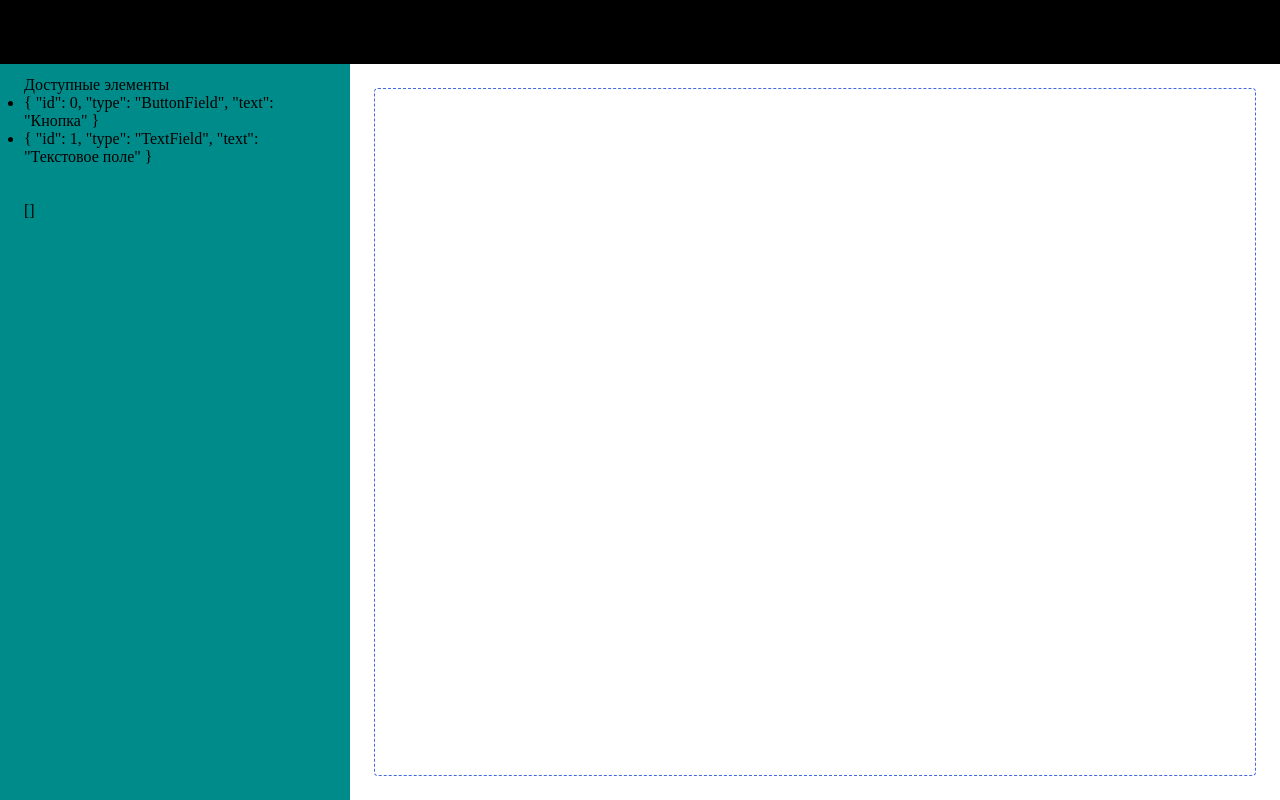
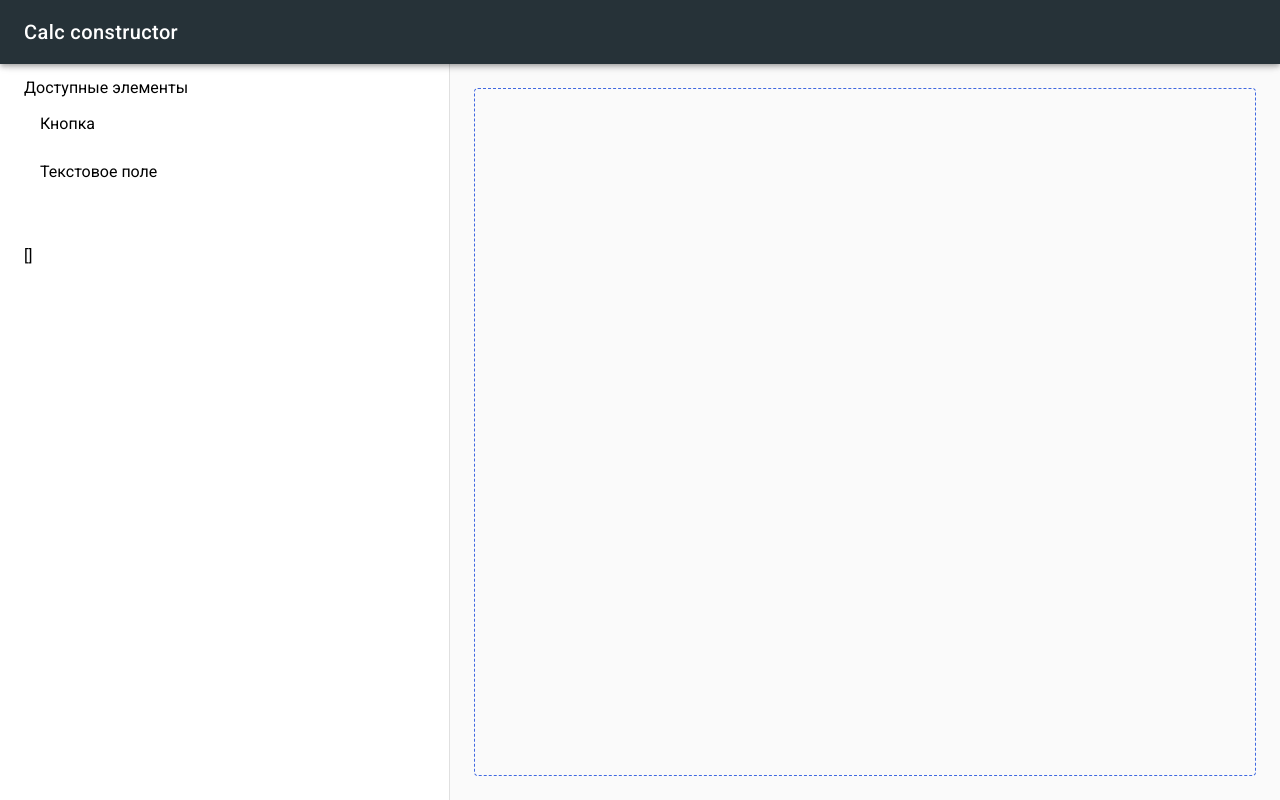
Before and after one commit to v3il/calc-builder, a Vue app in the folder client/: page /constructor in a window 1280 px wide. Built offline with nearby package versions, Linux system fonts and the light colour scheme.

Commit message:
Fully removed vuetify

```diff
--- a/client/src/App.vue
+++ b/client/src/App.vue
@@ -5,11 +5,12 @@
 </template>
 
 <style>
-    /*@import '../node_modules/vuetify/dist/vuetify.min.css';*/
-
     * {
         padding: 0;
         margin: 0;
         box-sizing: border-box;
+
+        font-family: Roboto,sans-serif;
+        line-height: 1.5;
     }
 </style>
--- a/client/src/components/LayoutBuilder.vue
+++ b/client/src/components/LayoutBuilder.vue
@@ -9,7 +9,7 @@
                 sort: false,
             }">
                 <li v-for="item in items" :key="item.id" :data-item="item.type" class="js-item">
-                    {{item}}
+                    {{item.text}}
                 </li>
             </Draggable>
 
@@ -139,15 +139,32 @@
     .layout-builder-wrapper {
         padding: 24px;
         overflow-y: auto;
-        margin-left: 350px;
+        margin-left: 450px;
+        background: #fafafa;
     }
 
     .layout-builder-menu {
-        width: 350px;
+        width: 450px;
         padding: 12px 24px;
-        background-color: darkcyan;
         position: fixed;
         top: 64px;
         bottom: 0;
+        background-color: #fff;
+        border-right: 1px solid rgba(0,0,0,0.12);
+        z-index: 2;
+    }
+
+    li {
+        align-items: center;
+        color: inherit;
+        display: flex;
+        font-size: 16px;
+        font-weight: 400;
+        height: 48px;
+        margin: 0;
+        padding: 0 16px;
+        position: relative;
+        text-decoration: none;
+        cursor: pointer;
     }
 </style>
--- a/client/src/components/fields/ButtonField.vue
+++ b/client/src/components/fields/ButtonField.vue
@@ -1,11 +1,11 @@
 <template>
-    <v-flex class="field-wrapper">
+    <div class="field-wrapper">
         <FieldsParamsToolbar>
             <RemoveFieldToolbarItem @fieldRemove="emitFieldRemove"></RemoveFieldToolbarItem>
         </FieldsParamsToolbar>
 
-        <v-btn block>{{params.text}}</v-btn>
-    </v-flex>
+        <button>{{params.text}}</button>
+    </div>
 </template>
 
 <script>
--- a/client/src/components/fields/FieldBase.vue
+++ b/client/src/components/fields/FieldBase.vue
@@ -35,5 +35,6 @@
         border: 1px solid violet;
         padding: 18px 18px;
         position: relative;
+        display: inline-block;
     }
 </style>
--- a/client/src/components/fields/TextField.vue
+++ b/client/src/components/fields/TextField.vue
@@ -1,24 +1,21 @@
 <template>
-    <v-flex v-bind="{
-        [`xs3`]: params.size.width === 0.33,
-        [`xs6`]: params.size.width === 0.5,
-        [`xs9`]: params.size.width === 0.66,
-        [`xs12`]: params.size.width === 1.0,
+    <div :style="{
+        width: params.size.width * 100 + '%',
     }" class="field-wrapper">
         <FieldsParamsToolbar>
             <FieldSizeAndPositionSelector :options="params.size"></FieldSizeAndPositionSelector>
             <RemoveFieldToolbarItem @fieldRemove="emitFieldRemove"></RemoveFieldToolbarItem>
         </FieldsParamsToolbar>
 
-        <v-text-field
+        <input type="text"
             single-line
             full-width
             label="Outline"
             outline
             hide-details
             v-model="params.text"
-        ></v-text-field>
-    </v-flex>
+        >
+    </div>
 </template>
 
 <script>
--- a/client/src/components/fields_toolbar/FieldSizeAndPositionSelector.vue
+++ b/client/src/components/fields_toolbar/FieldSizeAndPositionSelector.vue
@@ -1,53 +1,57 @@
 <template>
-    <div class="text-xs-center">
-    <v-menu :close-on-content-click="false" :nudge-bottom="12" :nudge-right="6" offset-y bottom left>
-        <v-btn small icon @click="" slot="activator">
-            <v-icon>control_camera</v-icon>
-        </v-btn>
 
-        <v-card dark>
-            <v-list class="options-list">
-                <v-list-tile>
-                    <v-list-tile-content>
-                        <v-list-tile-title>Размеры и положение</v-list-tile-title>
-                    </v-list-tile-content>
-                </v-list-tile>
-            </v-list>
+    <button>
+        <i class="material-icons">settings</i>
+    </button>
 
-            <v-divider></v-divider>
+    <!--<div>-->
+        <!--<v-btn small icon @click="" slot="activator">-->
+            <!--<v-icon>control_camera</v-icon>-->
+        <!--</v-btn>-->
 
-            <v-list class="options-list">
-                <v-list-tile>
-                    <v-list-tile-content>
-                        <v-list-tile-title>Размер поля</v-list-tile-title>
+        <!--<v-card dark>-->
+            <!--<v-list class="options-list">-->
+                <!--<v-list-tile>-->
+                    <!--<v-list-tile-content>-->
+                        <!--<v-list-tile-title>Размеры и положение</v-list-tile-title>-->
+                    <!--</v-list-tile-content>-->
+                <!--</v-list-tile>-->
+            <!--</v-list>-->
 
-                        {{sizes}}
-                        <br>
-                        {{params.width}}
-                        <br>
+            <!--<v-divider></v-divider>-->
 
-                        <div class="size-selector">
-                            <div
-                                v-for="size in sizes"
-                                @click="setSize(size)"
-                                :class="{selected: size <= params.width}"
-                                :style="{width: `${100 / sizes.length}%`}"
-                                class="size-selector-item"
-                            ></div>
-                        </div>
-                    </v-list-tile-content>
-                </v-list-tile>
+            <!--<v-list class="options-list">-->
+                <!--<v-list-tile>-->
+                    <!--<v-list-tile-content>-->
+                        <!--<v-list-tile-title>Размер поля</v-list-tile-title>-->
 
-                <v-list-tile>
-                    <v-list-tile-action>
-                        <v-switch dark color="purple"></v-switch>
-                    </v-list-tile-action>
-                    <v-list-tile-title>Enable hints</v-list-tile-title>
-                </v-list-tile>
-            </v-list>
-        </v-card>
-    </v-menu>
-    </div>
+                        <!--{{sizes}}-->
+                        <!--<br>-->
+                        <!--{{params.width}}-->
+                        <!--<br>-->
+
+                        <!--<div class="size-selector">-->
+                            <!--<div-->
+                                <!--v-for="size in sizes"-->
+                                <!--@click="setSize(size)"-->
+                                <!--:class="{selected: size <= params.width}"-->
+                                <!--:style="{width: `${100 / sizes.length}%`}"-->
+                                <!--class="size-selector-item"-->
+                            <!--&gt;</div>-->
+                        <!--</div>-->
+                    <!--</v-list-tile-content>-->
+                <!--</v-list-tile>-->
+
+                <!--<v-list-tile>-->
+                    <!--<v-list-tile-action>-->
+                        <!--<v-switch dark color="purple"></v-switch>-->
+                    <!--</v-list-tile-action>-->
+                    <!--<v-list-tile-title>Enable hints</v-list-tile-title>-->
+                <!--</v-list-tile>-->
+            <!--</v-list>-->
+        <!--</v-card>-->
+    <!--</v-menu>-->
+    <!--</div>-->
 </template>
 
 <script>
--- a/client/src/components/fields_toolbar/FieldsParamsToolbar.vue
+++ b/client/src/components/fields_toolbar/FieldsParamsToolbar.vue
@@ -1,7 +1,7 @@
 <template>
-    <v-chip color="blue-grey darken-4" text-color="white" dark class="field-wrapper-toolbar">
+    <div class="field-wrapper-toolbar">
         <slot></slot>
-    </v-chip>
+    </div>
 </template>
 
 <script>
--- a/client/src/components/fields_toolbar/RemoveFieldToolbarItem.vue
+++ b/client/src/components/fields_toolbar/RemoveFieldToolbarItem.vue
@@ -1,7 +1,7 @@
 <template>
-    <v-btn small icon @click="emitFieldRemove">
-        <v-icon>delete</v-icon>
-    </v-btn>
+    <button @click="emitFieldRemove">
+        <i class="material-icons">delete</i>
+    </button>
 </template>
 
 <script>
--- a/client/src/main.js
+++ b/client/src/main.js
@@ -1,12 +1,8 @@
 import Vue from 'vue';
-import Vuetify from 'vuetify';
 
 import App from './App.vue';
 import router from './router';
 import store from './store';
-
-
-Vue.use(Vuetify);
 
 Vue.config.productionTip = false;
 
--- a/client/src/views/MainPage.vue
+++ b/client/src/views/MainPage.vue
@@ -1,6 +1,8 @@
 <template>
     <div class="page">
-        <div class="header"></div>
+        <div class="header">
+            <div class="header_title">Calc constructor</div>
+        </div>
 
         <div class="content">
             <router-view></router-view>
@@ -58,7 +60,23 @@
         left: 0;
         right: 0;
         height: 64px;
-        background-color: #000;
+        background-color: #263238;
+        border-color: #263238;
+        color: #fff;
+        align-items: center;
+        display: flex;
+        padding: 0 24px;
+        box-shadow: 0px 2px 4px -1px rgba(0,0,0,0.2), 0px 4px 5px 0px rgba(0,0,0,0.14), 0px 1px 10px 0px rgba(0,0,0,0.12);
+        z-index: 3;
+    }
+
+    .header_title {
+        font-size: 20px;
+        font-weight: 500;
+        letter-spacing: .02em;
+        overflow: hidden;
+        text-overflow: ellipsis;
+        white-space: nowrap;
     }
 
     .content {
```
